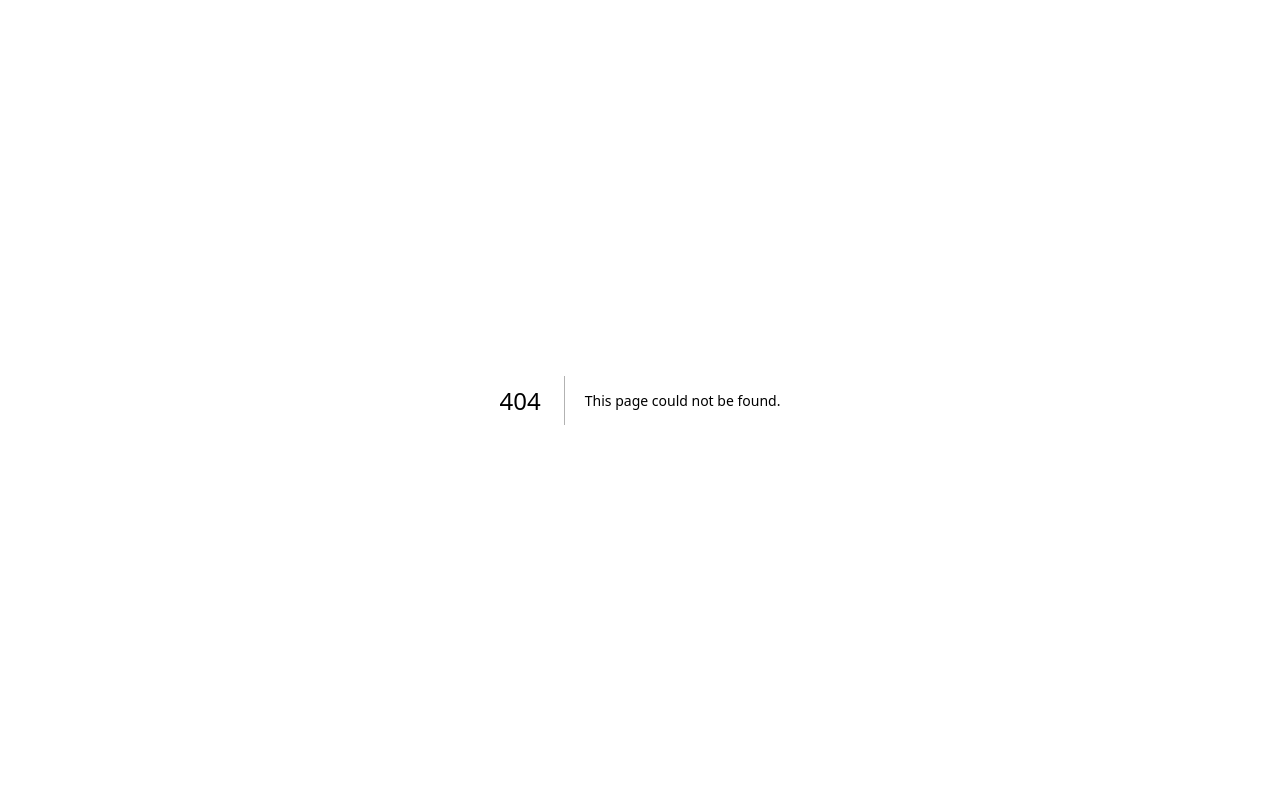
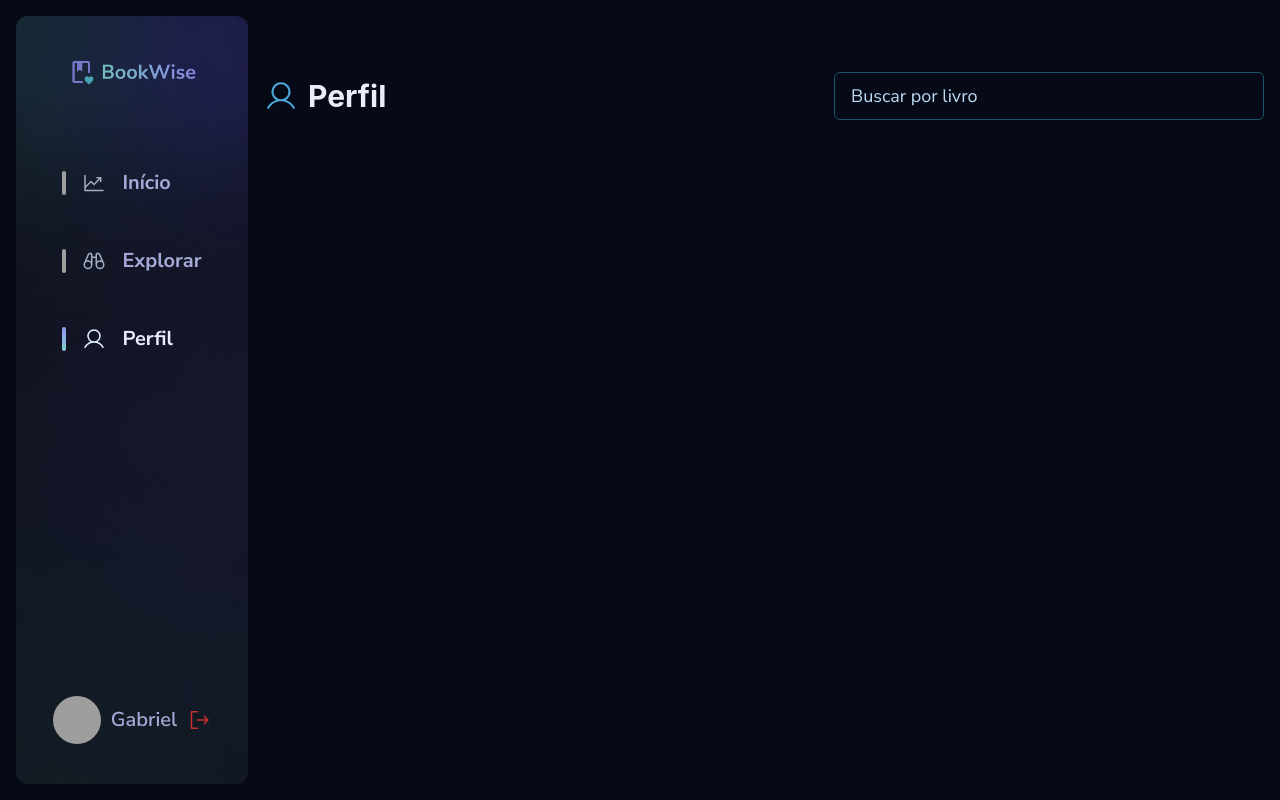
Before and after one commit to gabrielleles18/book-wise, a Next.js app: page /profile in a window 1280 px wide. Before the commit this address had no page. Built offline with nearby package versions, Linux system fonts and the light colour scheme; grey boxes are pictures that could not be loaded.

Commit message:
Profile screen

```diff
--- a/src/components/Sidebar/index.tsx
+++ b/src/components/Sidebar/index.tsx
@@ -8,7 +8,7 @@ import Link from "next/link";
 import {theme} from "@/styles/themes/default";
 
 export function Sidebar() {
-    const isLogin = false;
+    const isLogin = true;
 
     return (
         <Flex
--- /dev/null
+++ b/src/pages/api/rating/[userId]/index.ts
@@ -0,0 +1,29 @@
+import type {NextApiRequest, NextApiResponse} from 'next'
+import {prisma} from '@/lib/prisma';
+
+export default async function handler(
+    req: NextApiRequest,
+    res: NextApiResponse,
+) {
+    if (req.method !== 'GET') {
+        return res.status(405).end()
+    }
+
+    if (!req.query.userId) {
+        return res.status(400).json({message: 'Missing userId'})
+    }
+
+    const rating = await prisma.rating.findMany(
+        {
+            include: {
+                user: {
+                    where: {
+                        id: parseInt(req.query.userId as string)
+                    }
+                }
+            }
+        }
+    );
+
+    return res.status(201).json(rating);
+}
--- a/src/pages/home/index.tsx
+++ b/src/pages/home/index.tsx
@@ -31,8 +31,6 @@ export default function Home() {
             return response.data
         },
     });
-
-    console.log(ratingPopular);
 
     return (
         <Flex p={4} h="100vh">
--- /dev/null
+++ b/src/pages/profile/index.tsx
@@ -0,0 +1,38 @@
+import {Sidebar} from "@/components/Sidebar";
+import React from "react";
+import {Flex, FormControl, Heading, Input, Text} from "@chakra-ui/react";
+import {PiBinoculars, PiUser} from "react-icons/pi";
+import {theme} from "@/styles/themes/default";
+
+export default function Profile() {
+    const [search, setSearch] = React.useState<string | null>(null);
+    const handleInputChange = (e: React.ChangeEvent<HTMLInputElement>) => setSearch(e.target.value);
+
+    return (
+        <Flex p={4} h="100vh">
+            <Sidebar/>
+            <Flex marginLeft={'calc(232px + 1rem)'} w={'100%'} alignItems={'flex-start'} flexDirection={'column'}>
+                <Flex w={'100%'} maxW={'1100px'} flexDirection={'column'} m={'0 auto'} pb={4}>
+                    <Flex mt={14} mb={10} justifyContent={'space-between'}>
+                        <Flex gap={'10px'} alignItems={'center'}>
+                            <PiUser size={34} color={theme.colors.green['400']}/>
+                            <Heading size={'lg'}>Perfil</Heading>
+                        </Flex>
+
+                        <FormControl w={'430px'}>
+                            <Input
+                                size='lg'
+                                type='search'
+                                color={'green.50'}
+                                placeholder='Buscar por livro'
+                                _placeholder={{color: 'green.100'}}
+                                borderColor={'green.700'}
+                                onChange={handleInputChange}
+                            />
+                        </FormControl>
+                    </Flex>
+                </Flex>
+            </Flex>
+        </Flex>
+    )
+}
```
